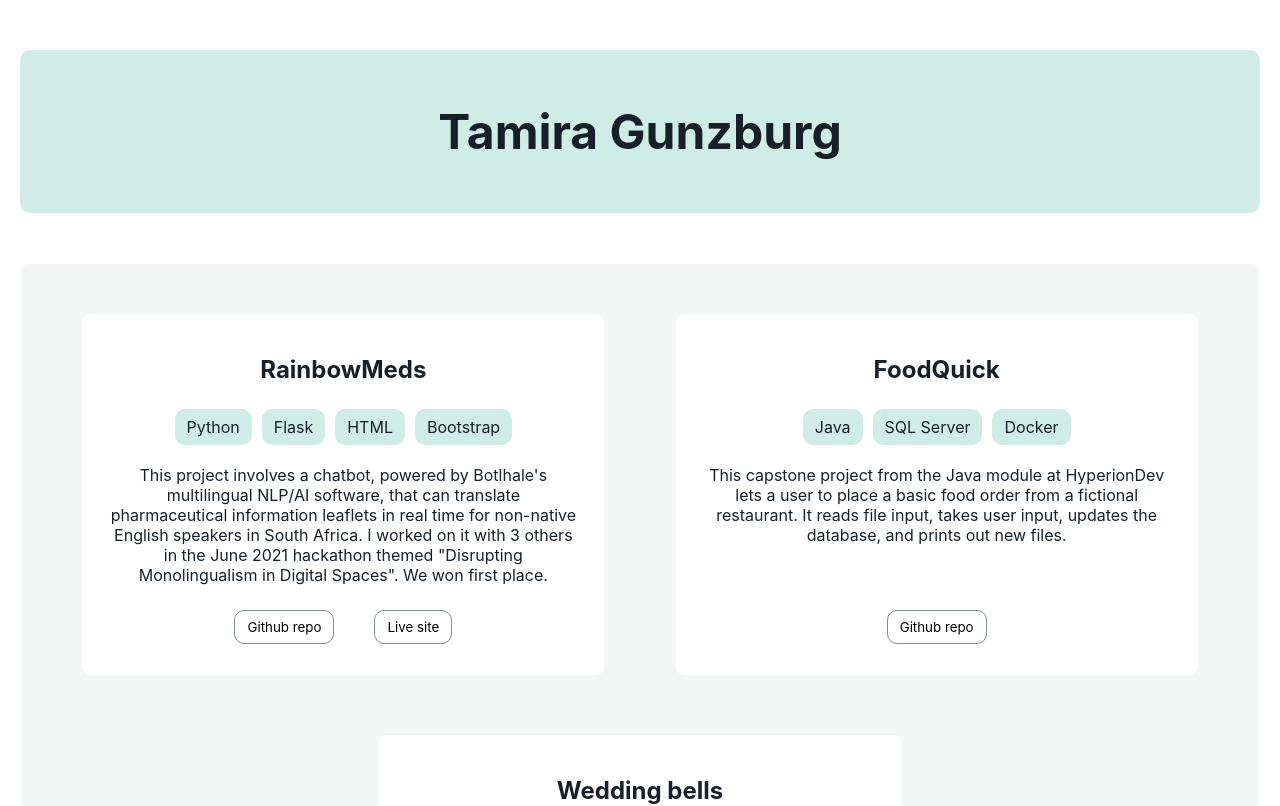
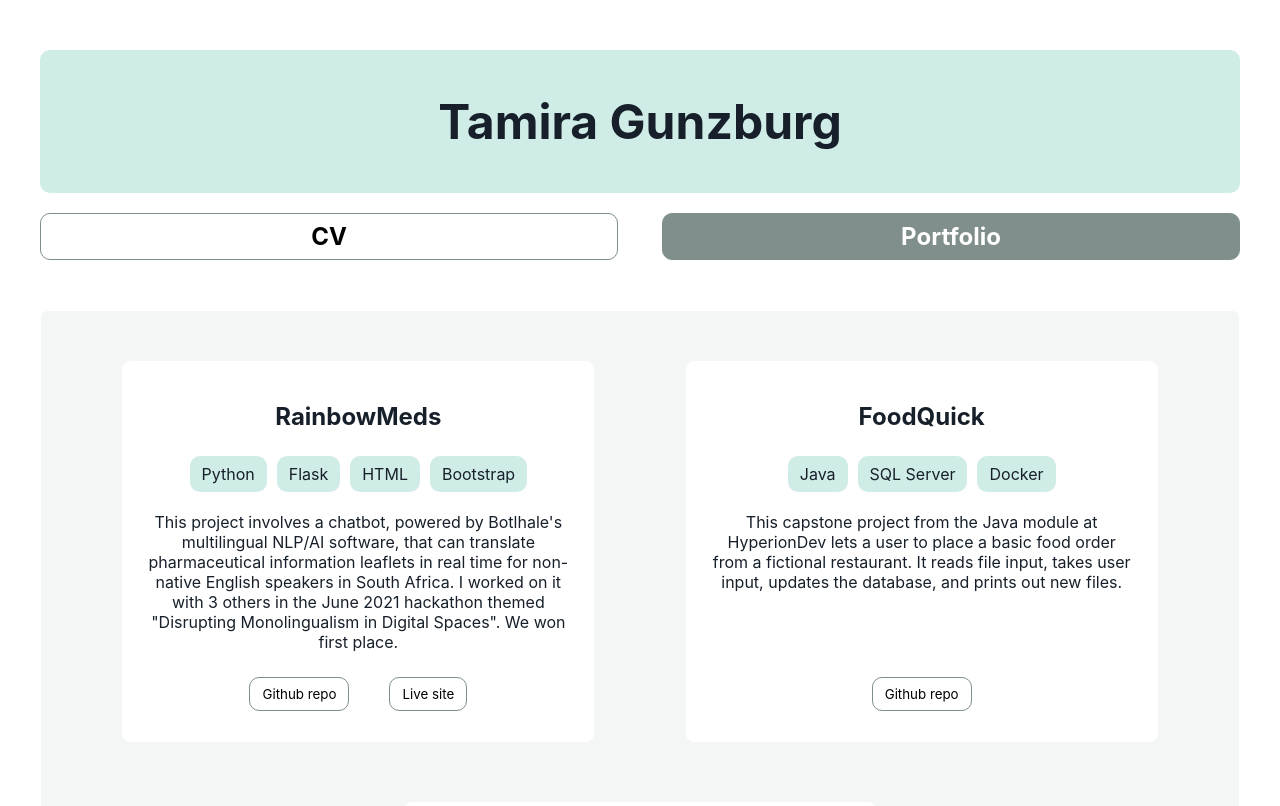
Before and after one commit to tamiragun/Portfolio-CV, a React (Create React App) app: page /portfolio in a window 1280 px wide. Shown: the top 806 px of the page. Built offline with nearby package versions, Linux system fonts and the light colour scheme.

Commit message:
Add NavBar component with styling

```diff
--- a/src/App.css
+++ b/src/App.css
@@ -6,76 +6,44 @@
   color: #17202a;
 }
 
-h3 {
-  margin: 30px 0;
+.nav-bar {
+  margin: 0 5px;
+  display: flex;
+  flex-direction: row;
+  justify-content: space-between;
 }
 
-.admin table {
-  margin: 0 10px;
-  text-align: left;
+a.nav-link {
+  background-color: white;
+  border: solid 1px #808f8c;
+  padding: 8px 12px;
+  border-radius: 10px;
+  text-decoration: none;
+  color: black;
+  font-weight: bold;
+  font-size: 18px;
+  margin: 20px 0;
+  width: 40%;
 }
-
-.table-title {
-  font-weight: bold;
-  vertical-align: top;
+a.nav-link-active {
+  background-color: #808f8c;
+  color: white;
 }
-
-.table-description {
-  padding-left: 12px;
-}
-
-.cv {
-  display: flex;
-  flex-direction: column;
-  margin: 0 auto;
-  justify-content: center;
-}
-
-.skills ul {
-  list-style: none;
-  padding: 0 5px;
-}
-
-.skills li {
-  display: inline-block;
-  padding: 8px 12px;
-  margin: 5px;
-  background-color: #d0ece7;
-  border-radius: 10px;
-}
-
-.intro {
-  padding: 0 20px;
-}
-.references {
-  padding: 0 10px;
-}
-
-.quick-info {
-  display: none;
+a.nav-link:hover {
+  background-color: #f4f6f6;
+  color: black;
 }
 
 /*Styling for desktop screens*/
 @media screen and (min-width: 800px) {
-  .cv {
-    flex-direction: row;
-  }
-
-  .side-section {
-    max-width: 350px;
-    padding: 0 40px 15px 0px;
-    margin-top: 0;
-  }
-
-  h3 {
+  .nav-bar {
+    max-width: 1200px;
+    margin: 0 auto;
     margin-bottom: 30px;
   }
 
-  .quick-info {
-    display: block;
-  }
-
-  .more-info-mobile {
-    display: none;
+  a.nav-link {
+    font-size: 24px;
+    width: 46%;
   }
 }
--- a/src/App.js
+++ b/src/App.js
@@ -1,6 +1,11 @@
 import "./App.css";
 import React from "react";
-import { BrowserRouter as Router, Route, Switch } from "react-router-dom";
+import {
+  BrowserRouter as Router,
+  Route,
+  Switch,
+  NavLink,
+} from "react-router-dom";
 import { Cv } from "./pages/CV.js";
 import { Portfolio } from "./pages/Portfolio";
 import { Header } from "./components/header";
@@ -11,6 +16,25 @@ class App extends React.Component {
       <div className="App">
         <Header />
         <Router>
+          <nav className="nav-bar">
+            <NavLink
+              to="/"
+              className="nav-link"
+              activeClassName="nav-link-active"
+              exact
+            >
+              CV
+            </NavLink>
+
+            <NavLink
+              to="/portfolio"
+              className="nav-link"
+              activeClassName="nav-link-active"
+              exact
+            >
+              Portfolio
+            </NavLink>
+          </nav>
           <Switch>
             <Route path="/portfolio">
               <Portfolio></Portfolio>
--- a/src/components/header.css
+++ b/src/components/header.css
@@ -1,7 +1,8 @@
 /*Styling for mobile screens*/
-header {
-  margin: 0 20px 40px 20px;
-  padding: 5px 10px;
+
+.header-title {
+  margin: 0 5px;
+  padding: 5px 0;
   border-radius: 10px;
   background-color: #d0ece7;
 }
@@ -9,11 +10,13 @@ header {
 /*Styling for desktop screens*/
 @media screen and (min-width: 800px) {
   header {
-    margin: 50px auto;
-    padding: 20px;
+    max-width: 1200px;
+    margin: 0 auto;
+  }
+  .header-title {
+    margin: 50px 0 0 0;
+    padding: 10px 0;
     border-radius: 10px;
-    background-color: #d0ece7;
-    max-width: 1200px;
     font-size: 18pt;
   }
 }
--- a/src/components/header.js
+++ b/src/components/header.js
@@ -1,11 +1,14 @@
 import React from "react";
+import { NavLink } from "react-router-dom";
 import "./header.css";
 
 export class Header extends React.Component {
   render() {
     return (
       <header>
-        <h1>Tamira Gunzburg</h1>
+        <div className="header-title">
+          <h1>Tamira Gunzburg</h1>
+        </div>
       </header>
     );
   }
--- a/src/components/portfolioCard.css
+++ b/src/components/portfolioCard.css
@@ -56,7 +56,7 @@
   border-radius: 10px;
   background-color: white;
   color: black;
-  border: 1px solid #808f8c; /* Green */
+  border: 1px solid #808f8c;
   transition-duration: 0.4s;
   font-family: -apple-system, BlinkMacSystemFont, "Segoe UI", "Roboto", "Oxygen",
     "Ubuntu", "Cantarell", "Fira Sans", "Droid Sans", "Helvetica Neue",
@@ -64,7 +64,7 @@
 }
 
 .project-links button:hover {
-  background-color: #808f8c; /* Green */
+  background-color: #808f8c;
   color: white;
   cursor: pointer;
 }
@@ -72,7 +72,7 @@
 /*Styling for desktop screens*/
 @media screen and (min-width: 800px) {
   .portfolio {
-    max-width: 1240px;
+    max-width: 1200px;
     margin: auto;
   }
 
@@ -86,7 +86,7 @@
   }
 
   .portfolio-li {
-    max-width: 500px;
+    max-width: 450px;
     padding: 20px 10px;
     margin: 30px;
     display: flex;
--- /dev/null
+++ b/src/pages/CV.css
@@ -0,0 +1,73 @@
+h3 {
+  margin: 30px 0;
+}
+
+.admin table {
+  margin: 0 10px;
+  text-align: left;
+}
+
+.table-title {
+  font-weight: bold;
+  vertical-align: top;
+}
+
+.table-description {
+  padding-left: 12px;
+}
+
+.cv {
+  display: flex;
+  flex-direction: column;
+  margin: 0 auto;
+  justify-content: center;
+}
+
+.skills ul {
+  list-style: none;
+  padding: 0 5px;
+}
+
+.skills li {
+  display: inline-block;
+  padding: 8px 12px;
+  margin: 5px;
+  background-color: #d0ece7;
+  border-radius: 10px;
+}
+
+.intro {
+  padding: 0 20px;
+}
+.references {
+  padding: 0 10px;
+}
+
+.quick-info {
+  display: none;
+}
+
+/*Styling for desktop screens*/
+@media screen and (min-width: 800px) {
+  .cv {
+    flex-direction: row;
+  }
+
+  .side-section {
+    max-width: 350px;
+    padding: 0 40px 15px 0px;
+    margin-top: 0;
+  }
+
+  h3 {
+    margin-bottom: 30px;
+  }
+
+  .quick-info {
+    display: block;
+  }
+
+  .more-info-mobile {
+    display: none;
+  }
+}
--- a/src/pages/CV.js
+++ b/src/pages/CV.js
@@ -2,6 +2,7 @@ import { About } from "../components/about.js";
 import { ActivityCard } from "../components/activityCard.js";
 import { MoreInfo } from "../components/moreInfo";
 import React from "react";
+import "./CV.css";
 
 export class Cv extends React.Component {
   constructor(props) {
```
